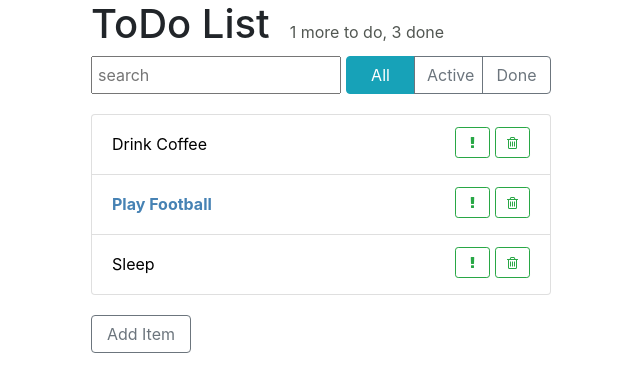
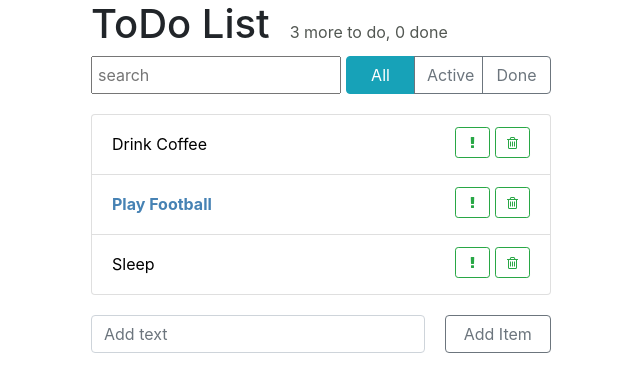
Before and after one commit to Vlad220994/ToDoList, a React (Create React App) app: page / in a window 1280 px wide. Shown: the top 392 px of the page, without its empty margins (319-959 px from the left). Built offline with nearby package versions, Linux system fonts and the light colour scheme.

Commit message:
added counter & form

```diff
--- a/src/components/App/App.js
+++ b/src/components/App/App.js
@@ -33,7 +33,6 @@ export default class App extends Component {
   };
 
   addItem = (text) => {
-
     const newItem = {
       id: this.maxId++,
       label: text,
@@ -50,17 +49,43 @@ export default class App extends Component {
   };
 
   onToggleDone = (id) => {
-    console.log("done", id);
+    this.setState(({ toDoData }) => {
+      const idx = toDoData.findIndex((el) => el.id === id);
+      const oldItem = toDoData[idx];
+      const newItem = { ...oldItem, done: !oldItem.done }
+
+      const newArray = [
+        ...toDoData.slice(0, idx),
+        newItem,
+        ...toDoData.slice(idx+1)
+      ];
+
+      return {
+        toDoData: newArray
+      }
+    });
   };
 
   onToggleImportant = (id) => {
-    console.log("important", id);
+    this.setState(({ toDoData }) => {
+      const idx = toDoData.findIndex((el) => el.id === id);
+      const oldItem = toDoData[idx];
+      const newItem = { ...oldItem, important: !oldItem.important };
+
+      return {
+        toDoData: [ ...toDoData.slice(0, idx), newItem, ...toDoData.slice(idx +1) ]
+      }
+    })
   };
 
   render() {
+    const { toDoData } = this.state;
+    const doneCount = toDoData.filter((el) => el.done).length;
+    const toDoCount = toDoData.length - doneCount;
+
     return(
       <div className="App">
-        <AppHeader />
+        <AppHeader toDoCount={toDoCount} doneCount={doneCount} />
         <SearchPanel />
         <ItemStatusFilter />
         <ToDoList
--- a/src/components/AppHeader/AppHeader.js
+++ b/src/components/AppHeader/AppHeader.js
@@ -2,11 +2,12 @@ import React from 'react';
 
 import './AppHeader.css';
 
-const AppHeader = () => {
+const AppHeader = ({ toDoCount, doneCount }) => {
+
   return(
     <div className="AppHeader">
       <h1>ToDo List</h1>
-      <span>1 more to do, 3 done</span>
+      <span>{toDoCount} more to do, {doneCount} done</span>
     </div>
   );
 };
--- a/src/components/ItemAddForm/ItemAddForm.css
+++ b/src/components/ItemAddForm/ItemAddForm.css
@@ -1,4 +1,8 @@
 .ItemAddForm button {
+  margin: 0 20px;
+  width: 150px;
+}
+
+.ItemAddForm input {
   margin-left: 20px;
-  width: 100px;
 }
--- a/src/components/ItemAddForm/ItemAddForm.js
+++ b/src/components/ItemAddForm/ItemAddForm.js
@@ -2,12 +2,31 @@ import React, { Component } from 'react';
 import "./ItemAddForm.css"
 
 export default class ItemAddForm extends Component {
+
+  state = {
+    label: ''
+  }
+
+  onChange = (e) => {
+    this.setState({
+      label: e.target.value
+    });
+  };
+
+  onSubmit = (e) => {
+    e.preventDefault();
+    this.props.onItemAdded(this.state.label);
+    this.setState({
+      label: ''
+    })
+  }
+
   render () {
-    const { onItemAdded } = this.props
     return(
-      <div className="ItemAddForm">
-        <button type="button" className="btn btn-outline-secondary" onClick={() => onItemAdded('Hello') }>Add Item</button>
-      </div>
+      <form className="ItemAddForm d-flex" onSubmit={this.onSubmit}>
+        <input className="form-control" placeholder="Add text" onChange={this.onChange} value={this.state.label} />
+        <button type="submit" className="btn btn-outline-secondary">Add Item</button>
+      </form>
     );
   }
 }
--- a/src/components/ToDoListItem/ToDoListItem.js
+++ b/src/components/ToDoListItem/ToDoListItem.js
@@ -28,8 +28,6 @@ export default class ToDoListItem extends Component {
   render() {
 
     const { label, onToggleDone, onToggleImportant, important, done, onDeleted } = this.props;
-
-
 
     let ToDoListItem = "ToDoListItem";
 
```
